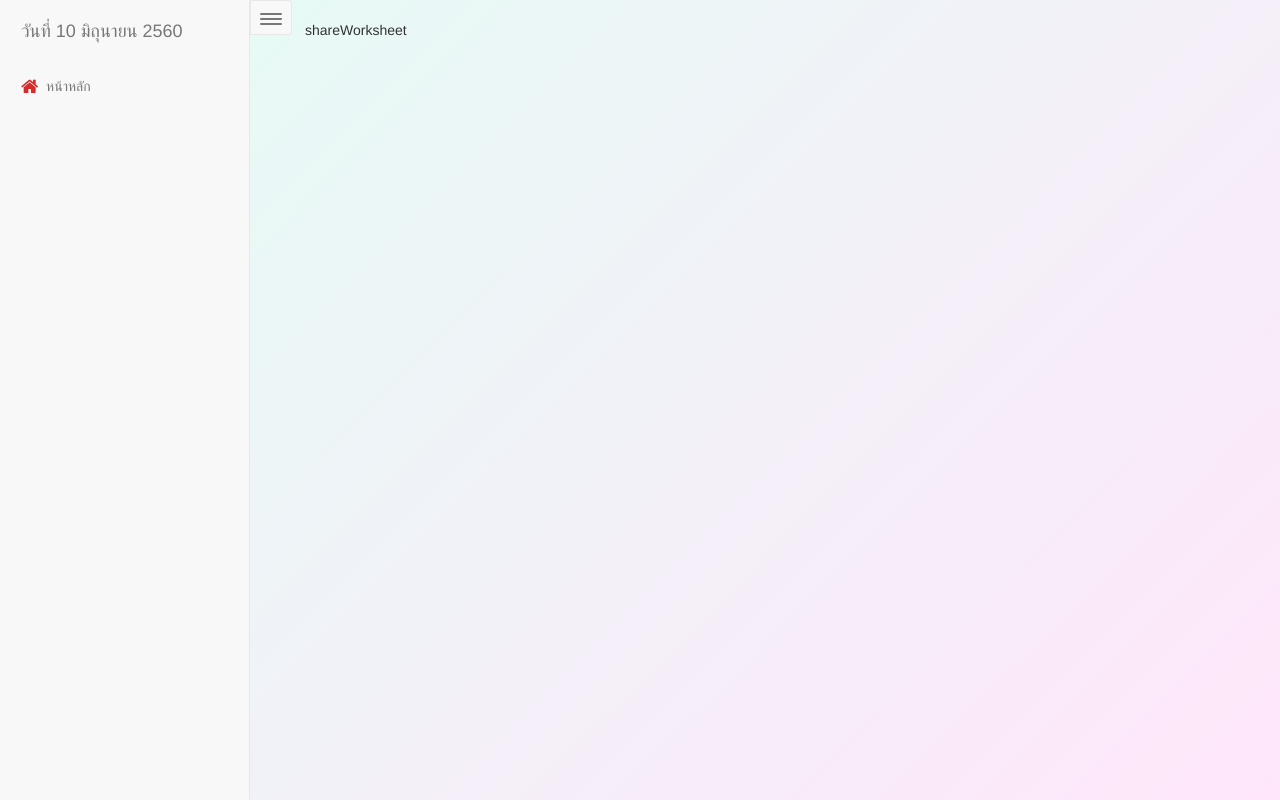
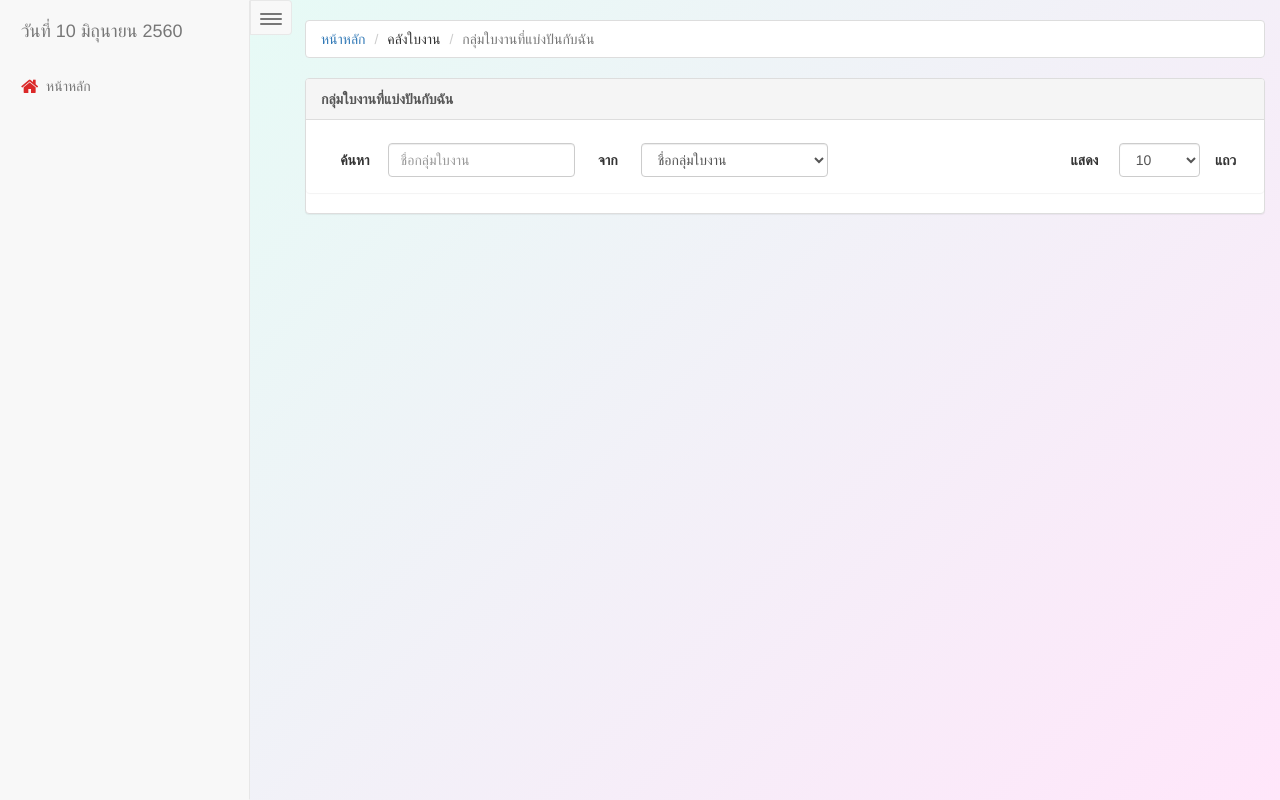
Before and after one commit to hellokaab/OLD_WEPP, a Laravel app: template resources/views/pages/shareWorksheet.blade.php in a window 1280 px wide. Shown: the part 51-851 px from the top of the page. Run offline with Laravel 8, Linux system fonts and the light colour scheme; the template is opened without the code that fills it, so the values that code supplies are empty; some libraries are stand-ins or nearby versions.

Commit message:
add worksheet

```diff
--- a/public/js/Components/myWorksheetCtrl.js
+++ b/public/js/Components/myWorksheetCtrl.js
@@ -116,4 +116,7 @@ app.controller('myWorksheetCtrl', ['$scope', '$window', function ($scope, $windo
     $scope.enterOkEdit = function() {
         $scope.okEditExamGroup();
     };
+    $scope.addWorksheet = function () {
+        window.location.href = url+"/addWorksheet"+$scope.sheetGroupId;
+    };
 }]);
--- /dev/null
+++ b/public/upload/exam/content/20170906-152527_5928.txt
@@ -0,0 +1 @@
+112322323
--- /dev/null
+++ b/public/upload/exam/content/20170906-155222_6357.txt
@@ -0,0 +1 @@
+232323
--- /dev/null
+++ b/public/upload/exam/output/20170906-082527_1018.txt
@@ -0,0 +1 @@
+qewqweqweqewqweqwe
--- /dev/null
+++ b/public/upload/exam/output/20170906-085222_1727.txt
@@ -0,0 +1 @@
+fddffddfdfdfdfdf
--- a/resources/views/layouts/partials/side_nav.blade.php
+++ b/resources/views/layouts/partials/side_nav.blade.php
@@ -60,7 +60,7 @@
             <div class="collapse" id="demo4">
                 <ul class="list-unstyled main-menu" id="_menu" z="user-managed=">
                     <li3 role="presentation">
-                        <a href="<%myUrl%>/myWorksheet">&nbsp;&#09;&nbsp;&#09;&nbsp;&#09;&nbsp;ใบงานของฉัน</a>
+                        <a id="side_my_Worksheet" href="<%myUrl%>/myWorksheet">&nbsp;&#09;&nbsp;&#09;&nbsp;&#09;&nbsp;ใบงานของฉัน</a>
                         <a href="<%myUrl%>/shareWorksheet">&nbsp;&#09;&nbsp;&#09;&nbsp;&#09;&nbsp;ใบงานที่แบ่งปันกับฉัน</a>
                     </li3>
                 </ul>
--- a/resources/views/pages/myWorksheet.blade.php
+++ b/resources/views/pages/myWorksheet.blade.php
@@ -251,6 +251,12 @@
     <script>
         $(document).ready(function () {
             $('#worksheet_div').css('display', 'block');
+            $("#side_sheet_store").removeAttr('class');
+            $('#side_sheet_store').attr('class', 'active');
+            $("#sheet_chevron").removeAttr('class');
+            $("#sheet_chevron").attr('class','fa2 fa-chevron-down');
+            $('#demo4').attr('class', 'collapse in');
+            $('#side_my_Worksheet').attr('class', 'active');
 
             $(".nav-tabs a").click(function () {
                 $(this).tab('show');
--- a/resources/views/pages/shareWorksheet.blade.php
+++ b/resources/views/pages/shareWorksheet.blade.php
@@ -1,8 +1,54 @@
 @extends('layouts.template')
 
 @section('content')
-    <div class="col-lg-12">
-        <p>shareWorksheet</p>
+    <div ng-controller="shareWorksheetCtrl">
+        <div class="col-lg-12">
+            <ol class="breadcrumb">
+                <li><a href="<%myUrl%>/index">หน้าหลัก</a></li>
+                <li>คลังใบงาน</li>
+                <li class="active">กลุ่มใบงานที่แบ่งปันกับฉัน</li>
+            </ol>
+        </div>
+        <div class="col-lg-12">
+            <div class="panel panel-default">
+                <div class="panel-heading">
+                    <b style="color: #555">กลุ่มใบงานที่แบ่งปันกับฉัน</b>
+                </div>
+                <div class="panel panel-body">
+                    <div class="row">
+                        <div class="col-md-8 col-xs-12" style="text-align: center">
+                            <div class="form-group">
+                                <label class="col-md-1 col-xs-2 control-label"
+                                       style="margin-top: 14px;padding-right: 0px">ค้นหา</label>
+                                <div class="col-md-4 col-xs-10" style="padding-right: 0px;padding-top: 7px">
+                                    <input type="text" id="txt_search" class="form-control" ng-model="query[queryBy]"
+                                           placeholder="ชื่อกลุ่มใบงาน">
+                                </div>
+                                <label class="col-md-1 col-xs-2 control-label"
+                                       style="margin-top: 14px;padding-right: 0px;text-align: center">จาก</label>
+                                <div class="col-md-4 col-xs-10" style="padding-right: 0px;padding-top: 7px">
+                                    <select class="form-control" ng-model="queryBy" ng-change="changePlaceholder()">
+                                        <option value="section_name">ชื่อกลุ่มใบงาน</option>
+                                        <option value="creater">ผู้สร้างกลุ่มใบงาน</option>
+                                    </select>
+                                </div>
+                            </div>
+                        </div>
+                        <div class="col-md-4 col-xs-12" style="text-align: center">
+                            <label class="col-md-offset-4 col-md-2 col-xs-2 control-label" style="margin-top: 14px">แสดง</label>
+                            <div class="col-md-4 col-xs-8" style="padding-right: 0px;padding-top: 7px">
+                                <select class="form-control" ng-model="selectRow">
+                                    <option value="10">10</option>
+                                    <option value="25">25</option>
+                                    <option value="50">50</option>
+                                    <option value="100">100</option>
+                                </select>
+                            </div>
+                            <label class="col-md-2 col-xs-2 control-label" style="margin-top: 14px">แถว</label>
+                        </div>
+                    </div>
+                </div>
+            </div>
+        </div>
     </div>
-
 @endsection
```
Also changed, not shown: app/Http/Controllers/WorkSheetController.php (+11 -4 lines), public/js/Components/addWorksheetCtrl.js (added, +10 -0 lines), resources/views/pages/addWorksheet.blade.php (added, +94 -0 lines).
